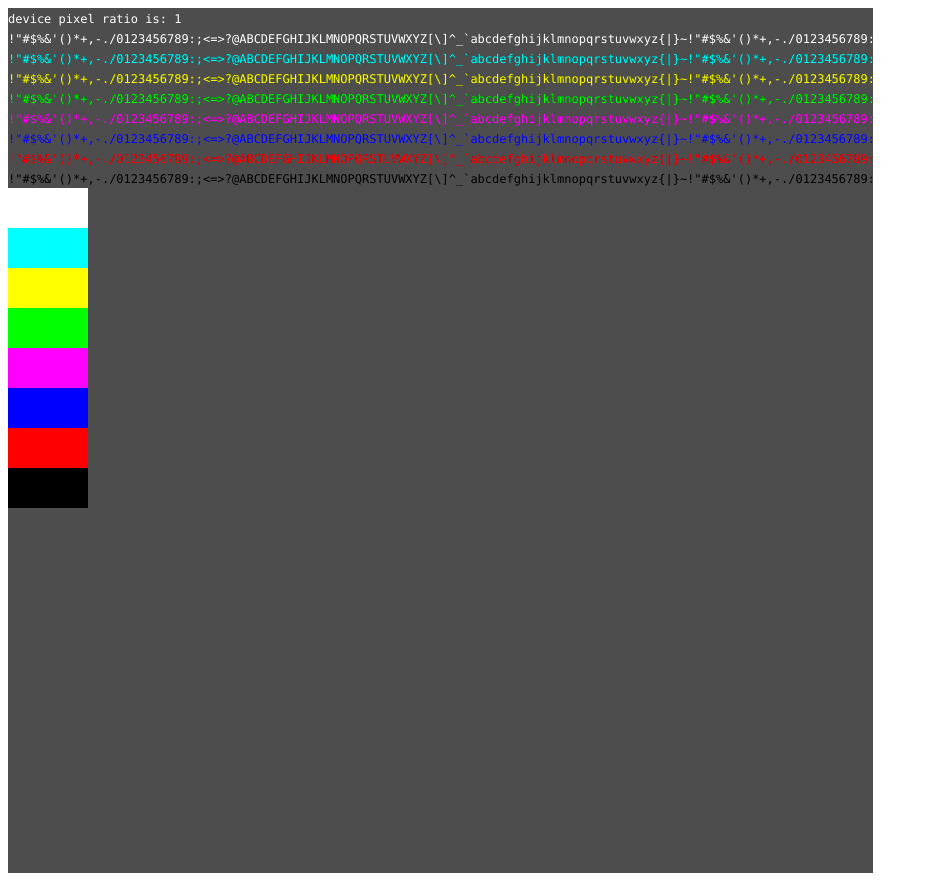
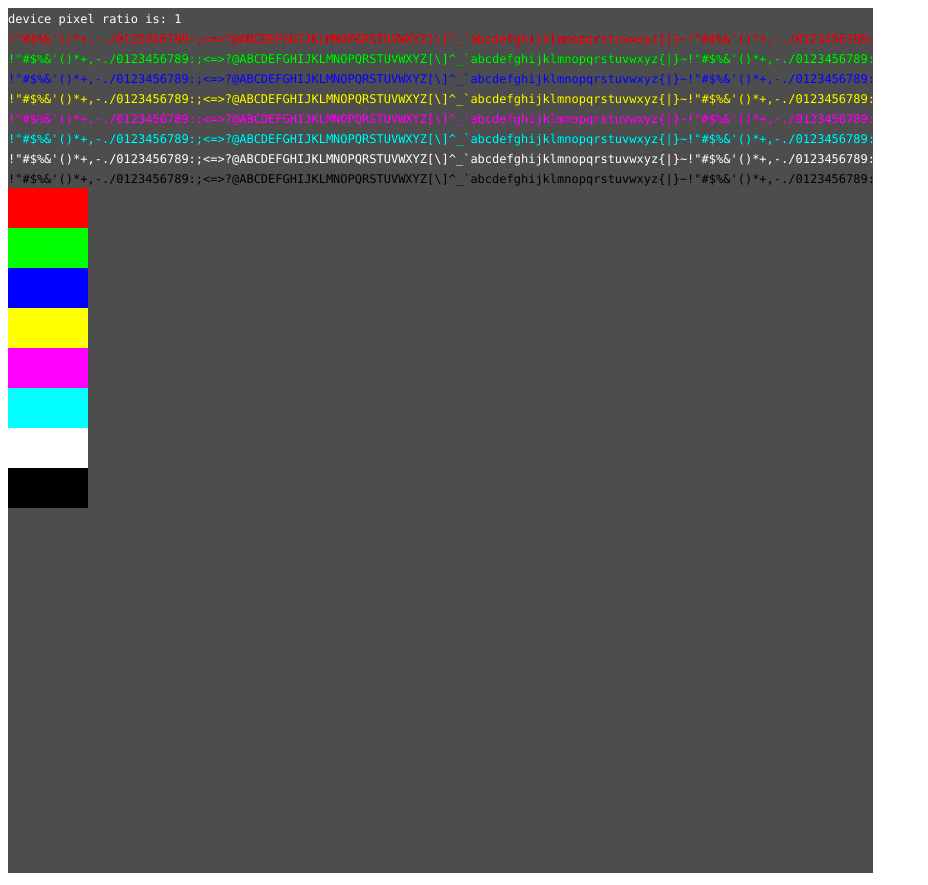
Before and after one commit to zoren/wuns, a website: page experiments/textCanvas.html in a window 1280 px wide. Shown: the whole page, without its empty margins (0-928 px from the left). Drawn offline with Linux system fonts and the light colour scheme.

Commit message:
more color fun

```diff
--- a/experiments/textCanvas.html
+++ b/experiments/textCanvas.html
@@ -13,7 +13,6 @@
       canvas.height = Math.ceil(120 * 7.201171875)
       // canvas.height = document.body.clientHeight
       const dpiScale = window.devicePixelRatio
-      console.log({ dpiScale })
 
       const ctx = canvas.getContext('2d', { colorSpace: 'display-p3' })
       const styleDim = {
@@ -40,43 +39,36 @@
       let position = 0
       ctx.fillStyle = `color(display-p3 ${1} ${1} ${1})`
 
-      ctx.fillText("device pixel ratio is: " + devicePixelRatio, 0, position + 15)
+      ctx.fillText('device pixel ratio is: ' + devicePixelRatio, 0, position + 15)
       position += 20
-
-      for (let green of [1, 0]) {
-        for (let blue of [1, 0]) {
-          for (let red of [1, 0]) {
+      const colors = [
+        [1, 0, 0],
+        [0, 1, 0],
+        [0, 0, 1],
+        [1, 1, 0],
+        [1, 0, 1],
+        [0, 1, 1],
+        [1, 1, 1],
+        [0, 0, 0],
+      ]
+      for (const [red, green, blue] of colors) {
         ctx.fillStyle = `color(display-p3 ${red} ${green} ${blue})`
         ctx.fillText(line, 0, position + 15)
         position += 20
       }
-        }
-      }
-      // regular rgb colors
-      // for (let green of [255, 0]) {
-      //   for (let blue of [255, 0]) {
-      //     for (let red of [255, 0]) {
-      //       ctx.fillStyle = `rgb(${red}, ${green}, ${blue})`
-      //       ctx.fillText(line, 0, position + 15)
-      //       position += 20
-      //     }
-      //   }
-      // }
+
       // draw boxes with color
-      for (let green of [255, 0]) {
-        for (let blue of [255, 0]) {
-          for (let red of [255, 0]) {
-            ctx.fillStyle = `rgb(${red}, ${green}, ${blue})`
+      const boxSize = 20 * dpiScale
+
+      for (const [red, green, blue] of colors) {
+        ctx.fillStyle = `rgb(${red * 255}, ${green * 255}, ${blue * 255})`
         ctx.fillRect(0, position, 40, 40)
-            ctx.fillStyle = `color(display-p3 ${red/255} ${green/255} ${blue/255})`
+        ctx.fillStyle = `color(display-p3 ${red} ${green} ${blue})`
         ctx.fillRect(40, position, 40, 40)
         position += 40
       }
-        }
-      }
-      // console.log({colorSpace: ctx.colorSpace})
-      const p3ImageData = ctx.getImageData(0, 0, 1, 1);
-console.log(p3ImageData.colorSpace); // "display-p3"
+      const p3ImageData = ctx.getImageData(0, 0, 1, 1)
+      console.log(p3ImageData.colorSpace) // "display-p3"
     </script>
   </body>
 </html>
```
Lines whose indentation alone changed are shown as unchanged.
